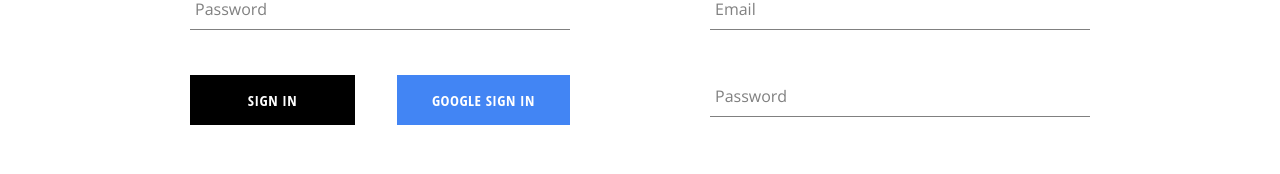
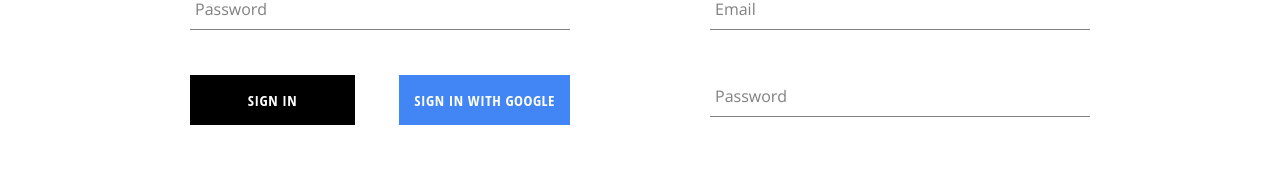
Before and after one commit to faithpacifica/crown-clothes, a React (Create React App) app: page /auth in a window 1280 px wide. Shown: the part 339-513 px from the top of the page. Built offline with nearby package versions, Linux system fonts and the light colour scheme; no server answers; the database is empty.

Commit message:
refactor SignInForm

```diff
--- a/src/components/button/Button.styles.jsx
+++ b/src/components/button/Button.styles.jsx
@@ -6,7 +6,7 @@ export const BaseButton = styled.button`
   height: 50px;
   letter-spacing: 0.5px;
   line-height: 50px;
-  padding: 0 35px 0 35px;
+  padding: 0 15px 0 15px;
   font-size: 15px;
   background-color: black;
   color: white;
--- a/src/components/sign-in-form/SignInForm.jsx
+++ b/src/components/sign-in-form/SignInForm.jsx
@@ -8,7 +8,7 @@ import {
   signInAuthUserWithEmailAndPassword,
 } from "../../utils/firebase/firebase";
 
-import "./SignInForm.scss";
+import { SignInContainer, ButtonsContainer }  from "./SignInForm.styles.jsx";
 
 const defaultFormFields = {
   email: "",
@@ -55,40 +55,39 @@ const SignInForm = () => {
   };
 
   return (
-    <div className="sign-up-container">
+    <SignInContainer>
       <h2>Already have an account?</h2>
       <span>Sign in with your email and password</span>
       <form onSubmit={handleSubmit}>
         <FormInput
-          label="Email"
-          type="email"
+          label='Email'
+          type='email'
           required
           onChange={handleChange}
-          name="email"
+          name='email'
           value={email}
         />
 
         <FormInput
-          label="Password"
-          type="password"
+          label='Password'
+          type='password'
           required
           onChange={handleChange}
-          name="password"
+          name='password'
           value={password}
         />
-        <div className="buttons-container">
-          <Button type="submit">Sign In</Button>
-
+        <ButtonsContainer>
+          <Button type='submit'>Sign In</Button>
           <Button
-            type="button"
             buttonType={BUTTON_TYPE_CLASSES.google}
+            type='button'
             onClick={signInWithGoogle}
           >
-            Google Sign In
+            Sign In With Google
           </Button>
-        </div>
+        </ButtonsContainer>
       </form>
-    </div>
+    </SignInContainer>
   );
 };
 
--- a/src/components/sign-in-form/SignInForm.scss
+++ /dev/null
@@ -1,14 +0,0 @@
-.sign-up-container {
-  display: flex;
-  flex-direction: column;
-  width: 380px;
-
-  h2 {
-    margin: 10px 0;
-  }
-
-  .buttons-container {
-    display: flex;
-    justify-content: space-between;
-  }
-}
--- /dev/null
+++ b/src/components/sign-in-form/SignInForm.styles.jsx
@@ -0,0 +1,16 @@
+import styled from "styled-components";
+
+export const SignInContainer = styled.div`
+  display: flex;
+  flex-direction: column;
+  width: 380px;
+
+  h2 {
+    margin: 10px 0;
+  }
+`;
+
+export const ButtonsContainer = styled.div`
+  display: flex;
+  justify-content: space-between;
+`;
```
